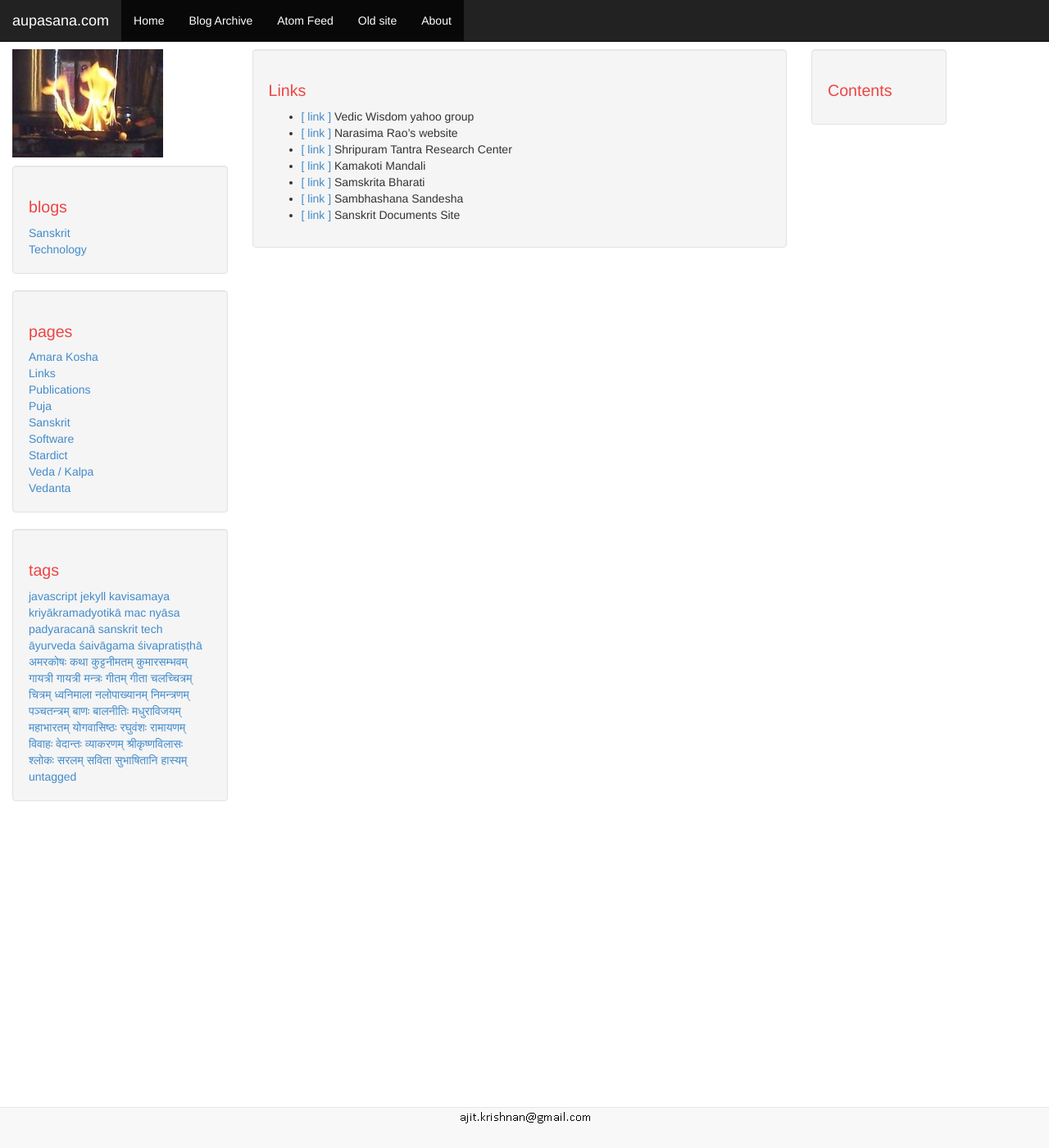
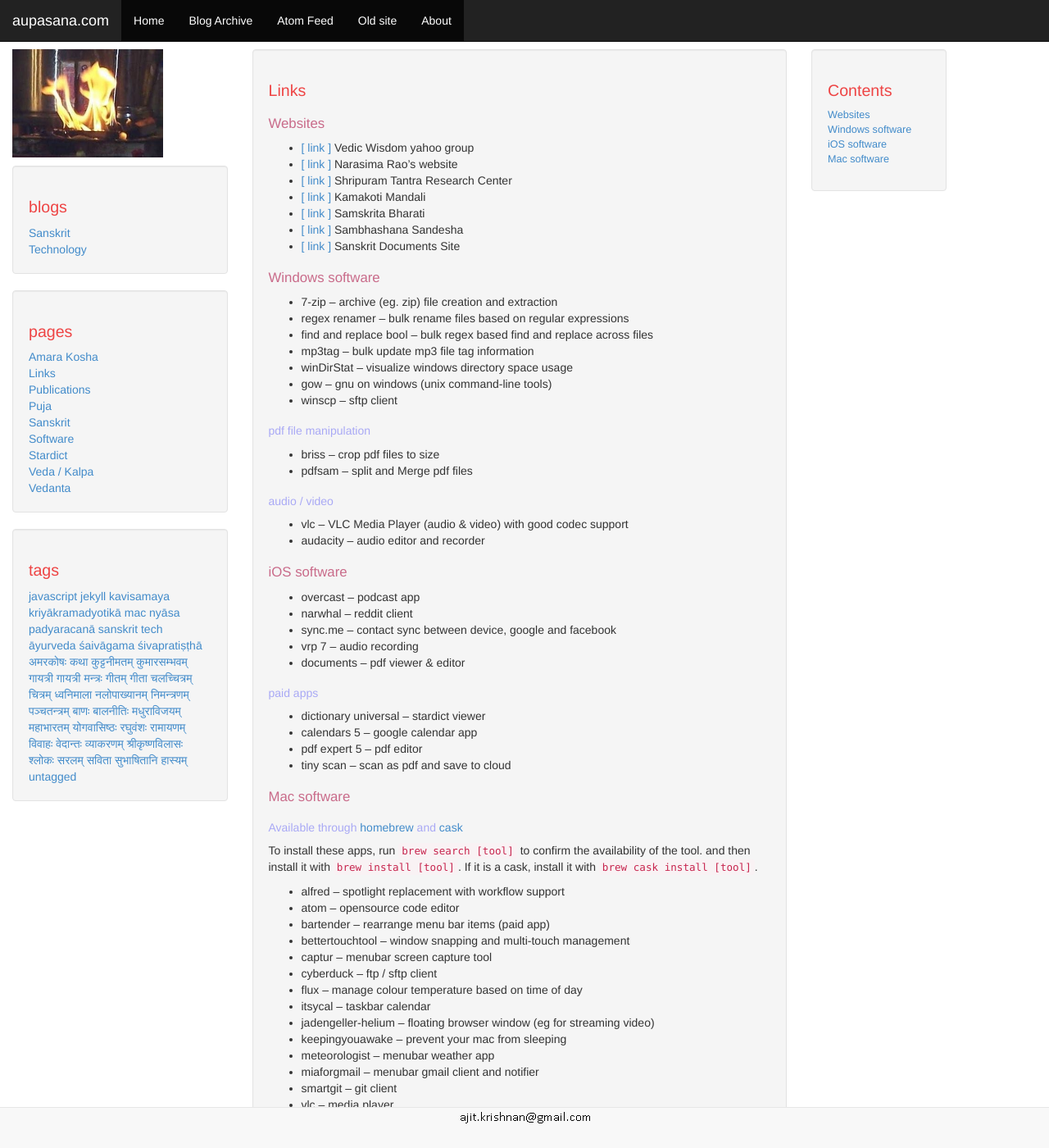
Before and after one commit to aupasana/aupasana.github.io, a Jekyll site: the page built from pages/links.md, in a window 1280 px wide and 1400 px high. Shown: the whole window at 82% size. Built offline with Jekyll 4.4.1, drawn with Linux system fonts in a browser that asks for light colours; some of the changed text lies outside the part shown.

Commit message:
links.md: add software links

````diff
--- a/pages/links.md
+++ b/pages/links.md
@@ -4,6 +4,8 @@ title: Links
 toc: true
 published: true
 ---
+
+## Websites
 
 * [[ link ]][vw] Vedic Wisdom yahoo group
 * [[ link ]][pvr] Narasima Rao's website
@@ -22,3 +24,74 @@ published: true
 [sb]: http://www.samskritabharati.org
 [ss]: http://www.sambhashanasandesha.in
 [sd]: http://www.sanskritdocuments.org
+
+## Windows software
+
+* 7-zip -- archive (eg. zip) file creation and extraction
+* regex renamer -- bulk rename files based on regular expressions
+* find and replace bool -- bulk regex based find and replace across files
+* mp3tag -- bulk update mp3 file tag information
+* winDirStat -- visualize windows directory space usage
+* gow -- gnu on windows (unix command-line tools)
+* winscp -- sftp client
+
+### pdf file manipulation
+
+* briss -- crop pdf files to size
+* pdfsam -- split and Merge pdf files
+
+### audio / video
+
+* vlc -- VLC Media Player (audio & video) with good codec support
+* audacity -- audio editor and recorder
+
+## iOS software
+
+* overcast -- podcast app
+* narwhal -- reddit client
+* sync.me -- contact sync between device, google and facebook
+* vrp 7 -- audio recording
+* documents -- pdf viewer & editor
+
+### paid apps
+* dictionary universal -- stardict viewer
+* calendars 5 -- google calendar app
+* pdf expert 5 -- pdf editor
+* tiny scan -- scan as pdf and save to cloud
+
+## Mac software
+
+### Available through [homebrew] and [cask]
+
+[homebrew]: http://brew.sh
+[cask]: http://caskroom.io
+
+To install these apps, run ```brew search [tool]``` to confirm the
+availability of the tool. and then install it with ```brew install [tool]```.
+If it is a cask, install it with ```brew cask install [tool]```.
+
+* alfred -- spotlight replacement with workflow support
+* atom -- opensource code editor
+* bartender -- rearrange menu bar items (paid app)
+* bettertouchtool -- window snapping and multi-touch management
+* captur -- menubar screen capture tool
+* cyberduck -- ftp / sftp client
+* flux -- manage colour temperature based on time of day
+* itsycal -- taskbar calendar
+* jadengeller-helium -- floating browser window (eg for streaming video)
+* keepingyouawake -- prevent your mac from sleeping
+* meteorologist -- menubar weather app
+* miaforgmail -- menubar gmail client and notifier
+* smartgit -- git client
+* vlc -- media player
+* youtube-dl -- download youtube videos and extract audio
+
+### Other software
+
+The tools below are not yet available through homebrew.
+
+* [afloat] -- Always on Top with installation script, to keep [some] windows on top
+* [menumeters] -- Monitor cpu/disk/memory/network status in the menubar
+
+[afloat]: https://github.com/rwu823/afloat
+[menumeters]: http://member.ipmu.jp/yuji.tachikawa/MenuMetersElCapitan
````
